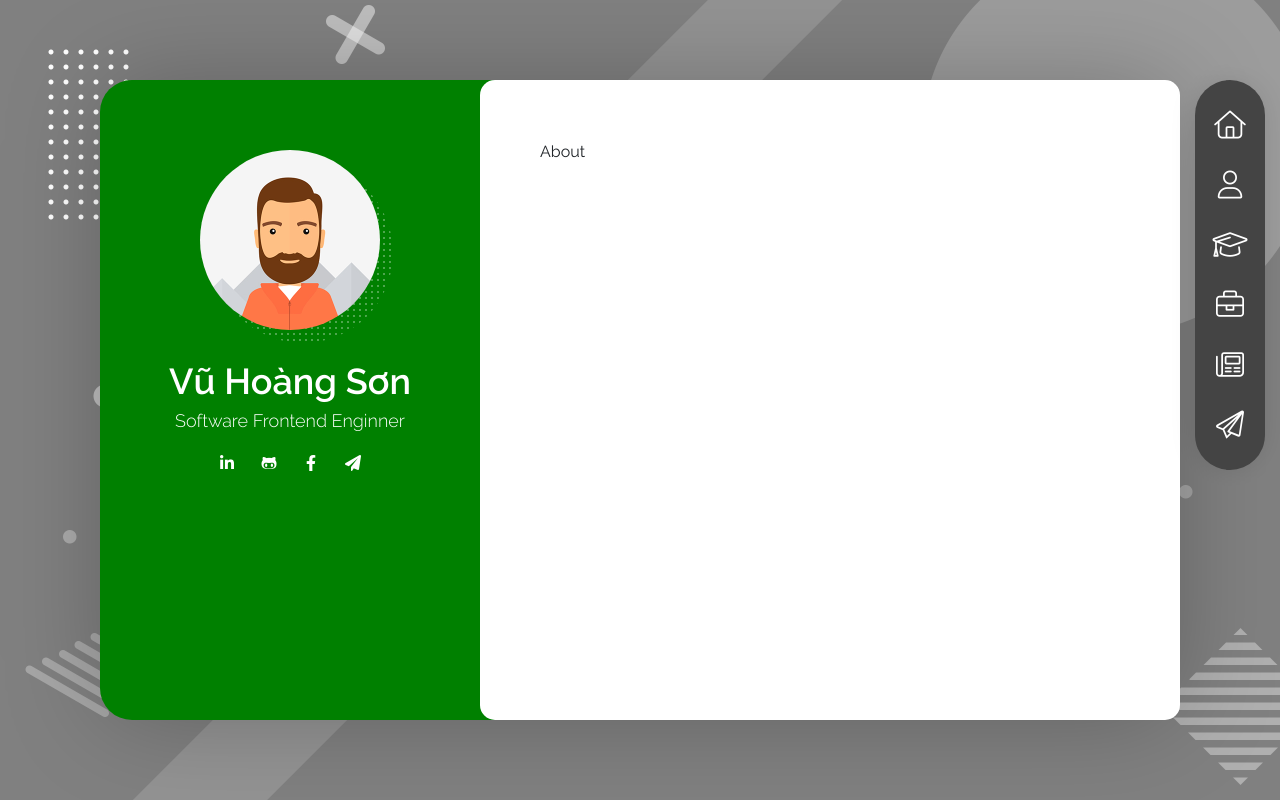
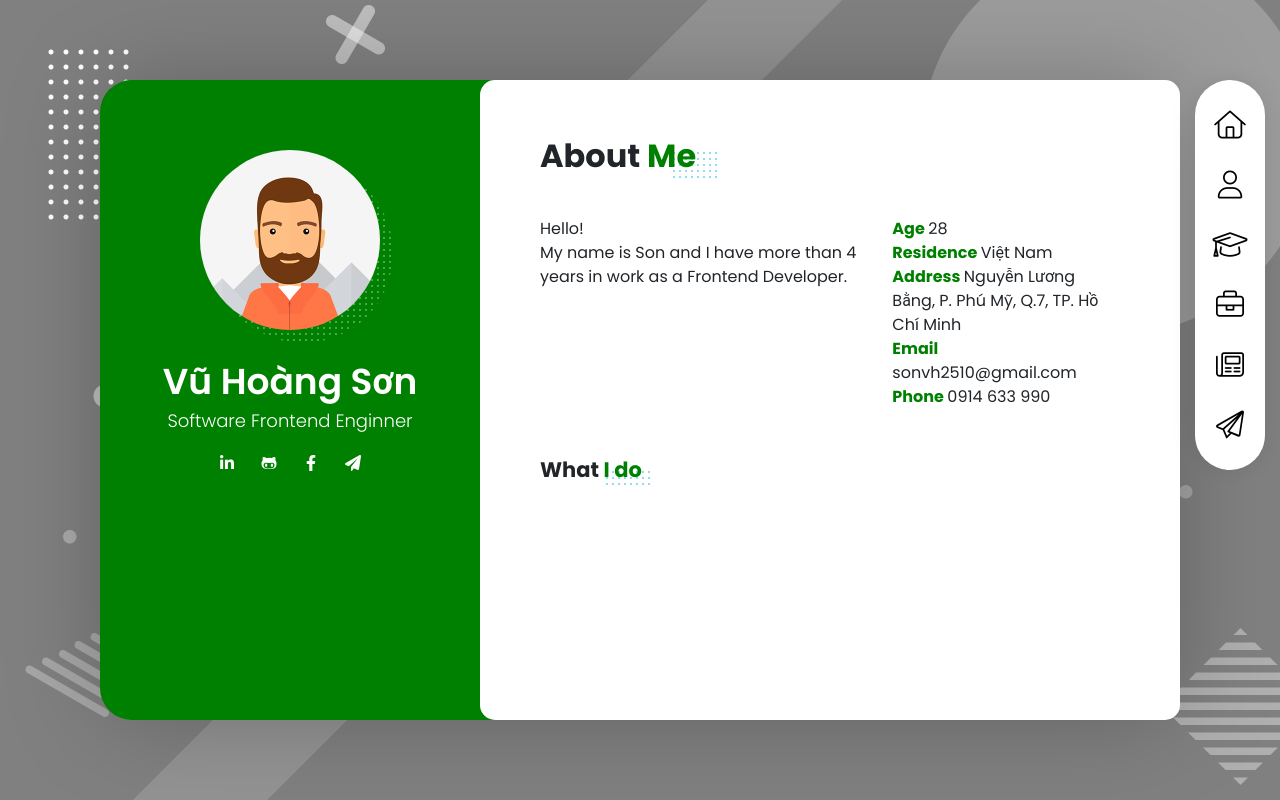
Before and after one commit to sonvh2510/my-portfolio, a React (Create React App) app: page /about-me in a window 1280 px wide. Built offline with nearby package versions, Linux system fonts and the light colour scheme.

Commit message:
Update title

```diff
--- a/public/index.html
+++ b/public/index.html
@@ -7,27 +7,14 @@
     <meta name="theme-color" content="#000000" />
     <meta
       name="description"
-      content="Web site created using create-react-app"
+      content="Vũ Hoàng Sơn"
     />
     <link rel="apple-touch-icon" href="%PUBLIC_URL%/logo192.png" />
-    <!--
-      manifest.json provides metadata used when your web app is installed on a
-      user's mobile device or desktop. See https://developers.google.com/web/fundamentals/web-app-manifest/
-    -->
     <link rel="manifest" href="%PUBLIC_URL%/manifest.json" />
-    <!--
-      Notice the use of %PUBLIC_URL% in the tags above.
-      It will be replaced with the URL of the `public` folder during the build.
-      Only files inside the `public` folder can be referenced from the HTML.
-
-      Unlike "/favicon.ico" or "favicon.ico", "%PUBLIC_URL%/favicon.ico" will
-      work correctly both with client-side routing and a non-root public URL.
-      Learn how to configure a non-root public URL by running `npm run build`.
-    -->
     <link rel="preconnect" href="https://fonts.googleapis.com" />
     <link rel="preconnect" href="https://fonts.gstatic.com" crossorigin />
     <link
-      href="https://fonts.googleapis.com/css2?family=Raleway:ital,wght@0,100;0,200;0,300;0,400;0,500;0,600;1,100;1,200;1,300;1,400;1,500;1,600&display=swap"
+      href="https://fonts.googleapis.com/css2?family=Poppins:ital,wght@0,300;0,400;0,600;0,700;1,300;1,400;1,600;1,700&display=swap"
       rel="stylesheet"
     />
     <title>Vũ Hoàng Sơn</title>
@@ -35,15 +22,5 @@
   <body>
     <noscript>You need to enable JavaScript to run this app.</noscript>
     <div id="root"></div>
-    <!--
-      This HTML file is a template.
-      If you open it directly in the browser, you will see an empty page.
-
-      You can add webfonts, meta tags, or analytics to this file.
-      The build step will place the bundled scripts into the <body> tag.
-
-      To begin the development, run `npm start` or `yarn start`.
-      To create a production bundle, use `npm run build` or `yarn build`.
-    -->
   </body>
 </html>
--- a/src/components/layouts/AppNav.tsx
+++ b/src/components/layouts/AppNav.tsx
@@ -12,7 +12,7 @@ const Nav = styled.nav`
   width: 70px;
   right: -85px;
   top: 0;
-  background-color: #444;
+  background-color: #ffffff;
   border-radius: 35px;
   z-index: 999;
   list-style: none;
@@ -20,7 +20,7 @@ const Nav = styled.nav`
 
   .nav-item {
     a {
-      color: white;
+      color: black;
       text-decoration: none;
       display: flex;
       align-items: center;
--- a/src/components/layouts/AppSocial.tsx
+++ b/src/components/layouts/AppSocial.tsx
@@ -28,6 +28,7 @@ const SocialItem = styled.li`
     &:hover {
       background-color: rgba(255, 255, 255, 0.3);
       transition: all 0.3s ease;
+      color: white;
     }
   }
 `;
--- a/src/index.tsx
+++ b/src/index.tsx
@@ -4,7 +4,7 @@ import { store } from "./store";
 import { Provider } from "react-redux";
 import { BrowserRouter } from "react-router-dom";
 import * as serviceWorker from "./serviceWorker";
-import { GlobalStyle, GridStyles } from "./styles";
+import { GlobalStyle, GridStyles, Ultilities } from "./styles";
 
 import App from "./App";
 
@@ -12,6 +12,7 @@ ReactDOM.render(
   <StrictMode>
     <GlobalStyle></GlobalStyle>
     <GridStyles></GridStyles>
+    <Ultilities></Ultilities>
     <Provider store={store}>
       <BrowserRouter>
         <App />
--- a/src/pages/About.tsx
+++ b/src/pages/About.tsx
@@ -1,4 +1,76 @@
+import styled from "styled-components";
+import { BlockTitle, PageTitle } from "../styles/globals/elements";
+
+const InfoList = styled.ul`
+  padding-left: 0;
+  list-style-type: none;
+  li {
+    b {
+      color: green;
+    }
+  }
+`;
+
 const About = () => {
-  return <div>About</div>;
+  return (
+    <section>
+      <PageTitle>
+        <h2>
+          About
+          <span> Me</span>
+        </h2>
+      </PageTitle>
+      <section className="section-content">
+        <div className="row">
+          <div className="col-sm-7">
+            <p>
+              Hello!
+              <br />
+              My name is Son and I have more than 4 years in work as a Frontend Developer.
+            </p>
+          </div>
+          <div className="col-sm-5">
+            <div className="info-list">
+              <InfoList>
+                <li>
+                  <b className="title">Age </b>
+                  <span className="value"> 28</span>
+                </li>
+                <li>
+                  <b className="title">Residence </b>
+                  <span className="value"> Việt Nam</span>
+                </li>
+                <li>
+                  <b className="title">Address </b>
+                  <span className="value">
+                     Nguyễn Lương Bằng, P. Phú Mỹ, Q.7, TP. Hồ Chí Minh
+                  </span>
+                </li>
+                <li>
+                  <b className="title">Email </b>
+                  <span className="value"> sonvh2510@gmail.com</span>
+                </li>
+                <li>
+                  <b className="title">Phone </b>
+                  <span className="value"> 0914 633 990</span>
+                </li>
+              </InfoList>
+            </div>
+          </div>
+        </div>
+        <div className="white-space-50"></div>
+        <div className="row">
+          <div className="col-12">
+            <BlockTitle>
+              <h3>
+                What
+                <span> I do</span>
+              </h3>
+            </BlockTitle>
+          </div>
+        </div>
+      </section>
+    </section>
+  );
 };
 export default About;
--- a/src/pages/Blog.tsx
+++ b/src/pages/Blog.tsx
@@ -1,4 +1,12 @@
+import { BlockTitle } from "../styles/globals/elements";
+
 const Blog = () => {
-  return <div>Blog</div>;
+  return (
+    <div>
+      <BlockTitle>
+        <h3>Clients</h3>
+      </BlockTitle>
+    </div>
+  );
 };
 export default Blog;
--- a/src/styles/globals/elements.ts
+++ b/src/styles/globals/elements.ts
@@ -1,9 +1,11 @@
 import styled from "styled-components";
 
-export const PageTitle = styled.h2`
+export const PageTitle = styled.div`
+  display: inline-block;
   position: relative;
-  font-size: 32px;
-  z-index: 1;
+  padding-right: 25px;
+  padding-bottom: 15px;
+  margin-bottom: 30px;
 
   &:after {
     position: absolute;
@@ -32,15 +34,23 @@ export const PageTitle = styled.h2`
     background-size: 6px 6px;
     z-index: 0;
   }
-  span {
-    color: #04b4e0;
+
+  h2 {
+    position: relative;
+    font-size: 32px;
+    z-index: 1;
+    span {
+      color: green;
+    }
   }
 `;
 
-export const BlockTitle = styled.h3`
+export const BlockTitle = styled.div`
+  display: inline-block;
   position: relative;
-  font-size: 21px;
-  z-index: 1;
+  padding-right: 12px;
+  padding-bottom: 10px;
+  margin-bottom: 15px;
 
   &:after {
     position: absolute;
@@ -48,7 +58,7 @@ export const BlockTitle = styled.h3`
     top: 10px;
     right: 0;
     content: "";
-    height: 30px;
+    height: 18px;
     width: 50px;
     background-image: -webkit-repeating-radial-gradient(
       center center,
@@ -64,13 +74,17 @@ export const BlockTitle = styled.h3`
       transparent 0px,
       transparent 100%
     );
-    -webkit-background-size: 6px 6px;
-    -moz-background-size: 6px 6px;
     background-size: 6px 6px;
     z-index: 0;
   }
-  span {
-    color: #04b4e0;
+
+  h3 {
+    position: relative;
+    font-size: 21px;
+    z-index: 1;
+    span {
+      color: green;
+    }
   }
 `;
 
--- a/src/styles/globals/index.ts
+++ b/src/styles/globals/index.ts
@@ -1,2 +1,3 @@
 export * from "./grid";
 export * from "./reset";
+export * from "./utilities";
--- a/src/styles/globals/reset.ts
+++ b/src/styles/globals/reset.ts
@@ -45,7 +45,7 @@ export const GlobalStyle = createGlobalStyle`
     --bs-black-rgb: 0, 0, 0;
     --bs-body-color-rgb: 33, 37, 41;
     --bs-body-bg-rgb: 255, 255, 255;
-    --bs-font-sans-serif: "Raleway", Roboto, system-ui, -apple-system, "Helvetica Neue", Arial, "Noto Sans", "Liberation Sans", sans-serif, "Apple Color Emoji", "Segoe UI Emoji", "Segoe UI Symbol", "Noto Color Emoji";
+    --bs-font-sans-serif: "Poppins", Roboto, system-ui, -apple-system, "Helvetica Neue", Arial, "Noto Sans", "Liberation Sans", sans-serif, "Apple Color Emoji", "Segoe UI Emoji", "Segoe UI Symbol", "Noto Color Emoji";
     --bs-font-monospace: SFMono-Regular, Menlo, Monaco, Consolas, "Liberation Mono", "Courier New", monospace;
     --bs-gradient: linear-gradient(180deg, rgba(255, 255, 255, 0.15), rgba(255, 255, 255, 0));
     --bs-body-font-family: var(--bs-font-sans-serif);
@@ -99,7 +99,7 @@ export const GlobalStyle = createGlobalStyle`
     margin-top: 0;
     margin-bottom: 0;
     font-weight: 700;
-    line-height: 1.3;
+    line-height: 1;
   }
 
   p {
--- /dev/null
+++ b/src/styles/globals/utilities.ts
@@ -0,0 +1,20 @@
+import { createGlobalStyle } from "styled-components";
+
+export const Ultilities = createGlobalStyle`
+  .white-space-50 {
+    padding-bottom: 50px;
+  }
+  .list-style-type-none {
+    list-style-type: none;
+  }
+  .ps-0 {
+    padding-inline-start: 0;
+  }
+  .pl-0 {
+    padding-left: 0;
+  }
+`;
+
+export default {
+  Ultilities,
+};
```
